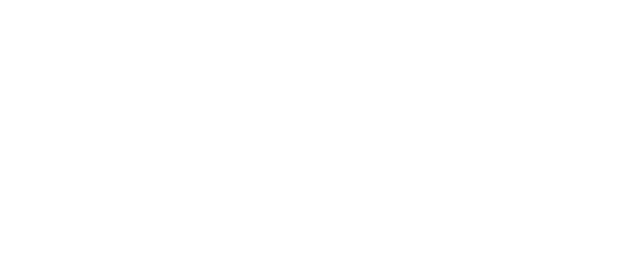
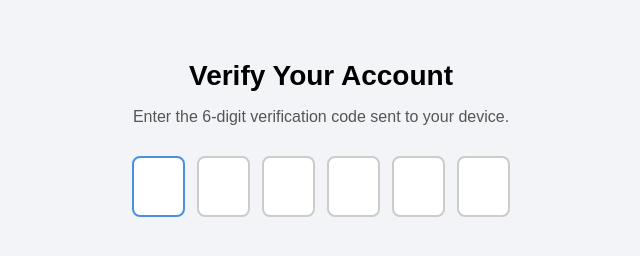
Before and after one commit to acciojob/OTP-Ayyappan-17, a website: page main.html in a window 1280 px wide. Shown: the whole page, without its empty margins (319-959 px from the left). Drawn offline with Linux system fonts and the light colour scheme.

Commit message:
created a submission

```diff
--- a/main.html
+++ b/main.html
@@ -1,16 +1,25 @@
 <!DOCTYPE html>
-
-<html>
-
+<html lang="en">
 <head>
-	<link rel="stylesheet" href="styles.css">
+  <meta charset="UTF-8" />
+  <title>OTP Verification</title>
+  <link rel="stylesheet" href="styles.css" />
 </head>
 
 <body>
-	<!-- the entire body must be written by student -->
-    <script type="text/javascript" src="./script.js">
-</script>
 
+  <h1 id="verification_heading">Verify Your Account</h1>
+  <p id="verification_subtext">Enter the 6-digit verification code sent to your device.</p>
+
+  <div class="code-container">
+    <input type="text" maxlength="1" class="code" />
+    <input type="text" maxlength="1" class="code" />
+    <input type="text" maxlength="1" class="code" />
+    <input type="text" maxlength="1" class="code" />
+    <input type="text" maxlength="1" class="code" />
+    <input type="text" maxlength="1" class="code" />
+  </div>
+
+  <script src="script.js"></script>
 </body>
-
 </html>
--- a/script.js
+++ b/script.js
@@ -1 +1,26 @@
 //your JS code here. If required.
+const inputs = document.querySelectorAll(".code");
+
+inputs[0].focus();
+
+inputs.forEach((input, index) => {
+  input.addEventListener("keydown", (e) => {
+    if (e.key >= 0 && e.key <= 9) {
+      input.value = ""; // Clear old value
+      setTimeout(() => {
+        if (index < inputs.length - 1) {
+          inputs[index + 1].focus();
+        }
+      }, 10);
+    }
+
+    else if (e.key === "Backspace") {
+      input.value = "";
+      setTimeout(() => {
+        if (index > 0) {
+          inputs[index - 1].focus();
+        }
+      }, 10);
+    }
+  });
+});
--- a/styles.css
+++ b/styles.css
@@ -1 +1,37 @@
 /*  your css code here. If applicable */
+body {
+  background: #f2f4f7;
+  font-family: Arial, sans-serif;
+  text-align: center;
+  margin-top: 60px;
+}
+
+#verification_heading {
+  font-size: 28px;
+  margin-bottom: 10px;
+}
+
+#verification_subtext {
+  color: #555;
+  margin-bottom: 30px;
+}
+
+.code-container {
+  display: flex;
+  justify-content: center;
+  gap: 12px;
+}
+
+.code {
+  width: 45px;
+  height: 55px;
+  font-size: 28px;
+  text-align: center;
+  border: 2px solid #ccc;
+  border-radius: 8px;
+  outline: none;
+}
+
+.code:focus {
+  border-color: #4a90e2;
+}
```
